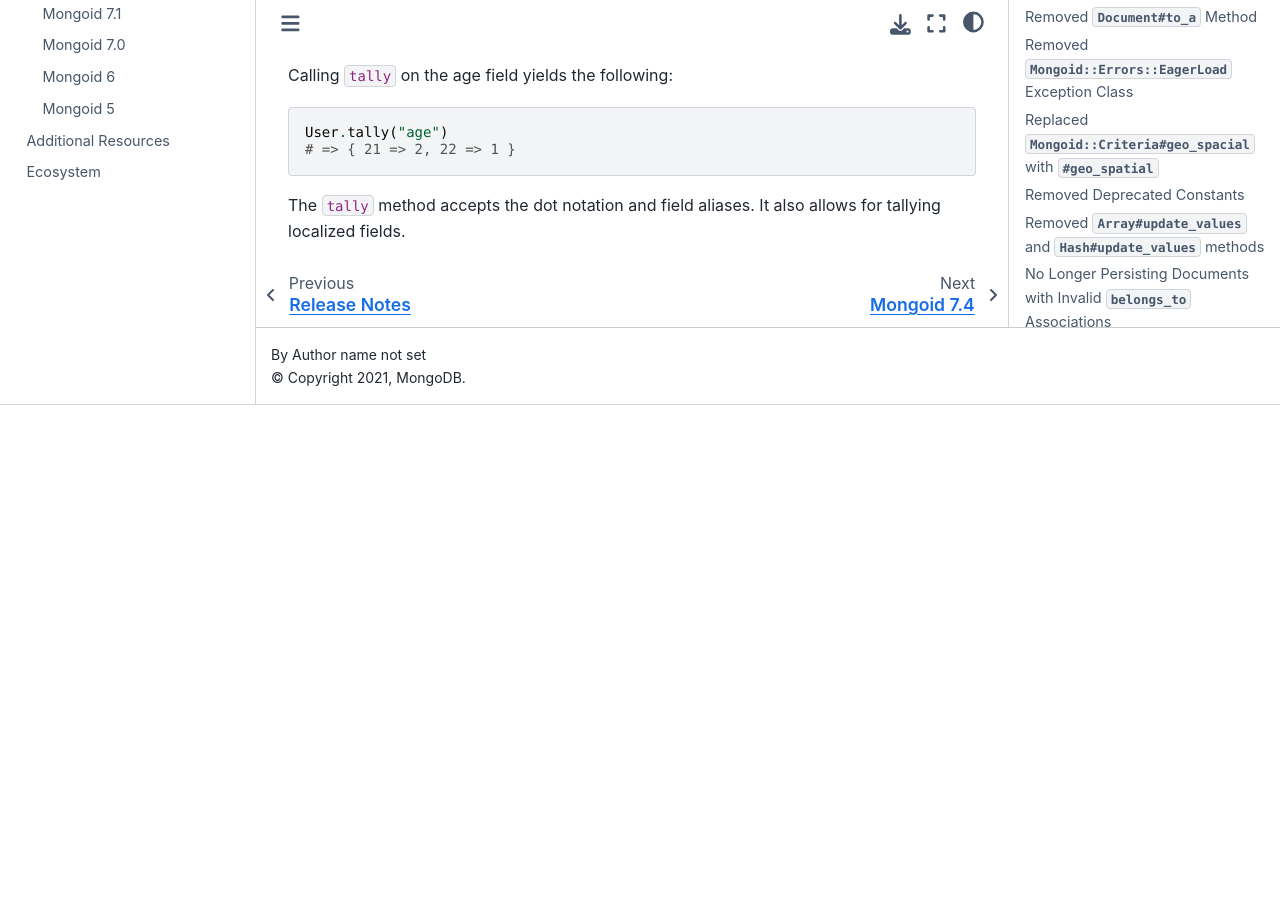
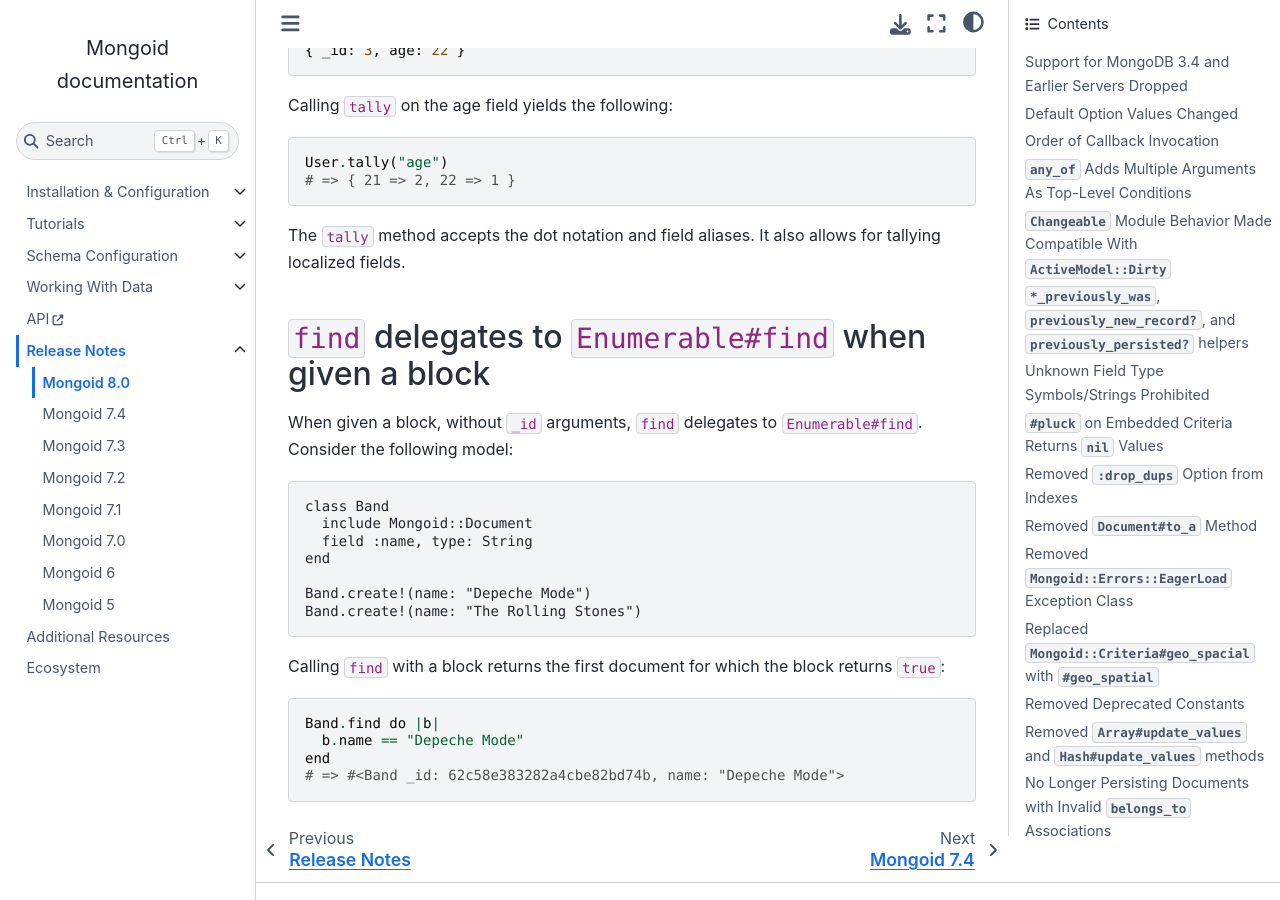
Before and after one commit to i80and/docs-mongoid, a Sphinx documentation site: the page built from docs/release-notes/mongoid-8.0.txt, in a window 1280 px wide and 900 px high, scrolled down 12205 px. Built offline with Sphinx 7.4.7 and the Sphinx Book theme 1.1.4, drawn with Linux system fonts in a browser that asks for light colours; before the commit the page ends 12610 px from its top, so only the background shows below that; some of the changed text lies outside the part shown.

Commit message:
MONGOID-5003 Delegate Model#find with block argument to Enumerable#find (#5352)
* MONGOID-5003 Delegate Model#find with block argument to Enumerable#find

* Update lib/mongoid/findable.rb

```diff
--- a/docs/release-notes/mongoid-8.0.txt
+++ b/docs/release-notes/mongoid-8.0.txt
@@ -305,7 +305,7 @@ Mongoid 7 behavior:
 
 
 ``#pluck`` on Embedded Criteria Returns ``nil`` Values
-------------------------------------------------
+------------------------------------------------------
 
 Mongoid 8 fixes a bug where calling ``#pluck`` on a Mongoid::Criteria
 for embedded documents discarded nil values. This behavior was
@@ -573,3 +573,30 @@ Calling ``tally`` on the age field yields the following:
 
 The ``tally`` method accepts the dot notation and field aliases. It also
 allows for tallying localized fields.
+
+
+``find`` delegates to ``Enumerable#find`` when given a block
+------------------------------------------------------------
+
+When given a block, without ``_id`` arguments, ``find`` delegates to
+``Enumerable#find``. Consider the following model:
+
+.. code::
+
+  class Band
+    include Mongoid::Document
+    field :name, type: String
+  end
+
+  Band.create!(name: "Depeche Mode")
+  Band.create!(name: "The Rolling Stones")
+
+Calling ``find`` with a block returns the first document for which the block
+returns ``true``:
+
+.. code::
+
+  Band.find do |b|
+    b.name == "Depeche Mode"
+  end
+  # => #<Band _id: 62c58e383282a4cbe82bd74b, name: "Depeche Mode">
```
